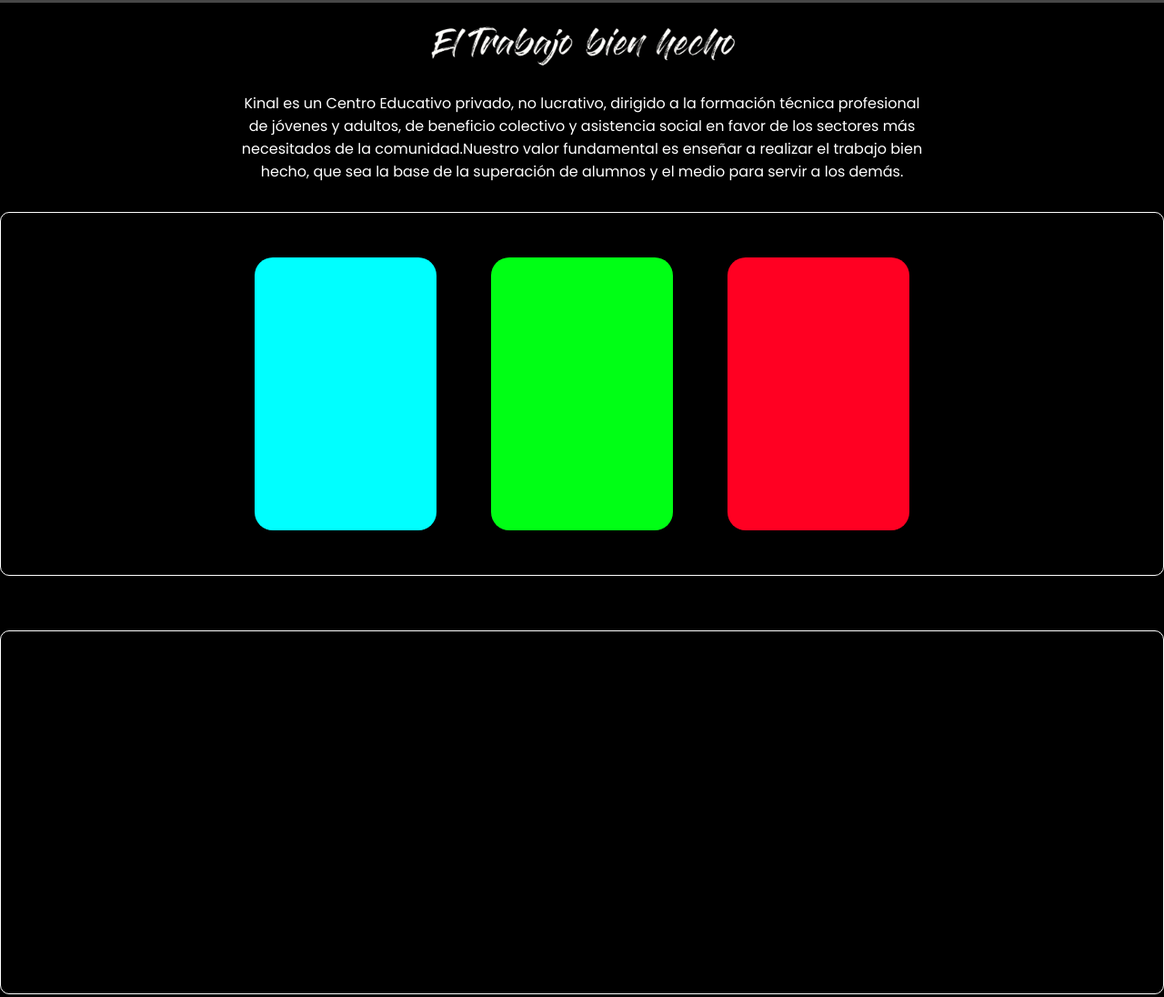
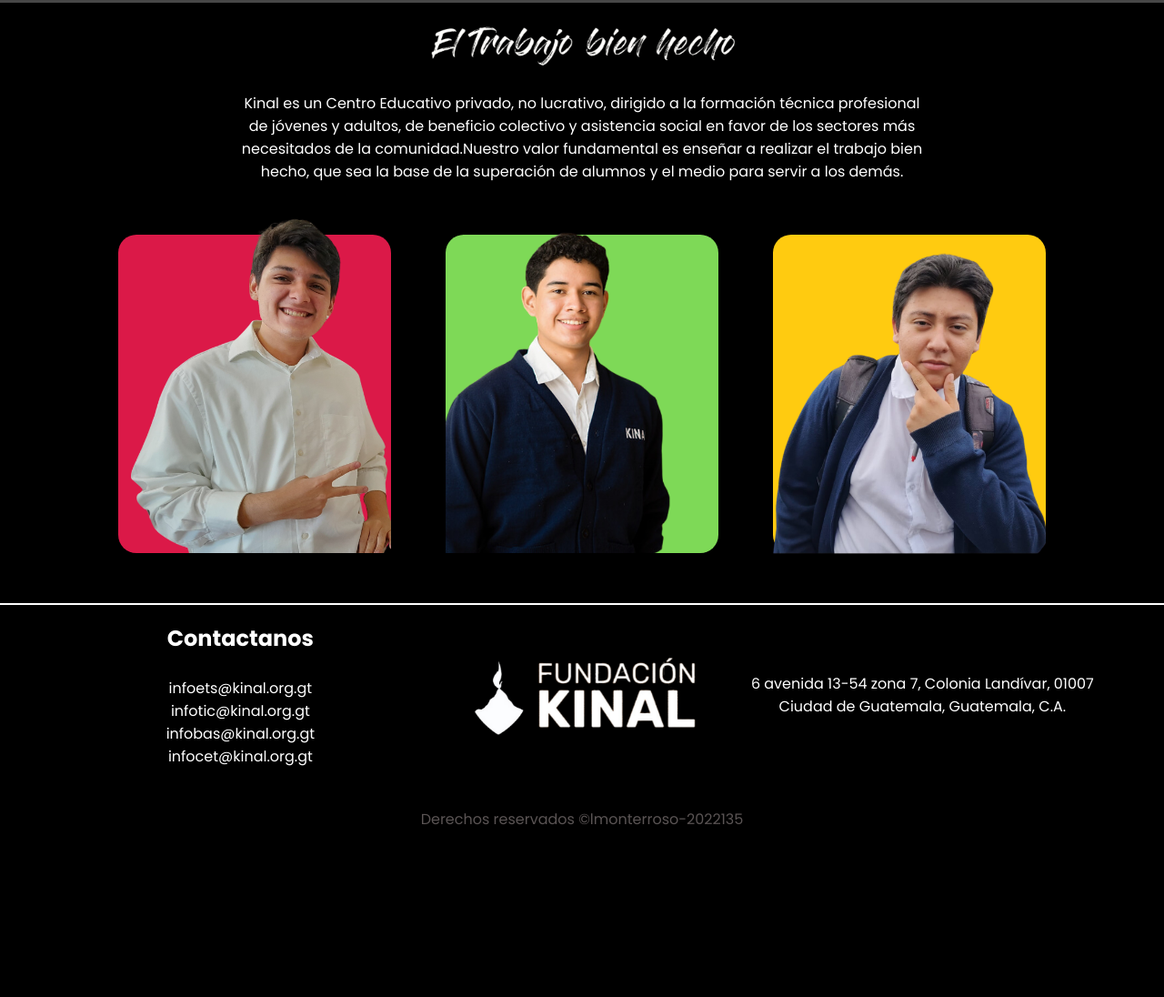
Before and after one commit to lmonterroso2022135/TALLER_Lab1, a plain HTML site: page assets/pages/kinal.html in a window 1280 px wide. Shown: the part 797-1893 px from the top of the page at 91% size. After the commit the page ends 1710 px from the top, so only its background shows below. Drawn offline with Linux system fonts and the light colour scheme; grey boxes are pictures that could not be loaded.

Commit message:
Pagina de kinal

```diff
--- a/assets/pages/kinal.html
+++ b/assets/pages/kinal.html
@@ -38,15 +38,33 @@
         </div>
     </div>
     <div class="contenedorB">
-        <div class="card1"></div>
-        <div class="card2"></div>
-        <div class="card3"></div>
+        <div class="card c1">
+            <img src="/resource/images/persona1.png" class="persona1" alt="">
+        </div>
+        <div class="card c2">
+            <img src="/resource/images/persona2.png" class="persona2" alt="">
+        </div>
+        <div class="card c3">
+            <img src="/resource/images/persona3.png" class="persona3" alt="">
+        </div>
     </div>
-
-    <div class="contenedor"></div>
-    <div class="contenedor"></div>
-
-
+    <div class="footer">
+        <div class="ft1">
+            <h2>Contactanos</h2> <br>
+            infoets@kinal.org.gt   <br>
+            infotic@kinal.org.gt   <br>
+            infobas@kinal.org.gt    <br>
+            infocet@kinal.org.gt
+        </div>
+        <div class="ft2">
+            <img src="/resource/images/logoKinal.png" class="ftImg" alt="">
+        </div>
+        <div class="ft3">
+            6 avenida 13-54 zona 7, Colonia Landívar, 01007 Ciudad de Guatemala, Guatemala, C.A.</div>
+    </div>
+    <div class="derechos">
+        <p>Derechos reservados &copy;lmonterroso-2022135</p>
+    </div>
     <script src="/assets/scripts/kinalLogica.js"></script>
 </body>
 </html>
--- a/assets/styles/kinalStyle.css
+++ b/assets/styles/kinalStyle.css
@@ -28,6 +28,7 @@ body{
     top: 0;
     position: fixed;
     transition: background-color 0.4s ease-in-out;
+    z-index: 1;
 }
 .encabezado.scrolled{
     background-color: black;
@@ -83,6 +84,7 @@ body{
     display: flex;
     justify-content: center;
     align-items: center;
+    z-index: 1;
 }
 .donarImg{
     height: 17px;
@@ -117,35 +119,42 @@ body{
     display: flex;
     justify-content: center;
     align-items: center;
-
-    border-radius: 10px;
-    border: 1px solid white;
 }
-.card1{
-    background-color: aqua;
-    width: 200px;
-    height: 300px;
+.card{
+    width: 300px;
+    height: 350px;
     margin: 30px;
 
     border-radius: 20px;
+    position: relative;
 }
-.card2{
-    background-color: rgb(0, 255, 21);
-    width: 200px;
-    height: 300px;
-    margin: 30px;
-
-    border-radius: 20px;
+.c1{
+    background-color: #DB1948;
 }
-.card3{
-    background-color: rgb(255, 0, 34);
-    width: 200px;
-    height: 300px;
-    margin: 30px;
-
-    border-radius: 20px;
+.c2{
+    background-color: #7ED957;
 }
-
+.c3{
+    background-color: #FFCB10;
+}
+.persona1{
+    height: 400px;
+    position: absolute;
+    right: 0;
+    bottom: 0;
+}
+.persona2{
+    height: 370px;
+    position: absolute;
+    left: 0;
+    bottom: 0;
+}
+.persona3{
+    height: 425px;
+    position: absolute;
+    right: 0;
+    bottom: -1px;
+}
 .contenedor{
     margin: 30px;
     background-color: black;
@@ -155,3 +164,34 @@ body{
     border-radius: 10px;
     border: 1px solid white;
 }
+.footer{
+    width: 100%;
+    height: 200px;
+    padding: 40px;
+
+    color: white;
+    display: flex;
+    justify-content: center;
+    align-items: center;
+    border-top: 2px solid white;
+}
+
+.ft1{
+    width: 40%;
+    text-align: center;
+}
+.ft3{
+    width: 40%;
+    text-align: center;
+    padding: 20px;
+}
+.ftImg{
+    width: 300px;
+}
+.derechos{
+    width: 100%;
+    height: 40px;
+    text-align: center;
+    color: #5a5454;
+    padding: 25px;
+}
```
Also changed, not shown: resource/images/persona1.png (added), resource/images/persona2.png (added), resource/images/persona3.png (added).
